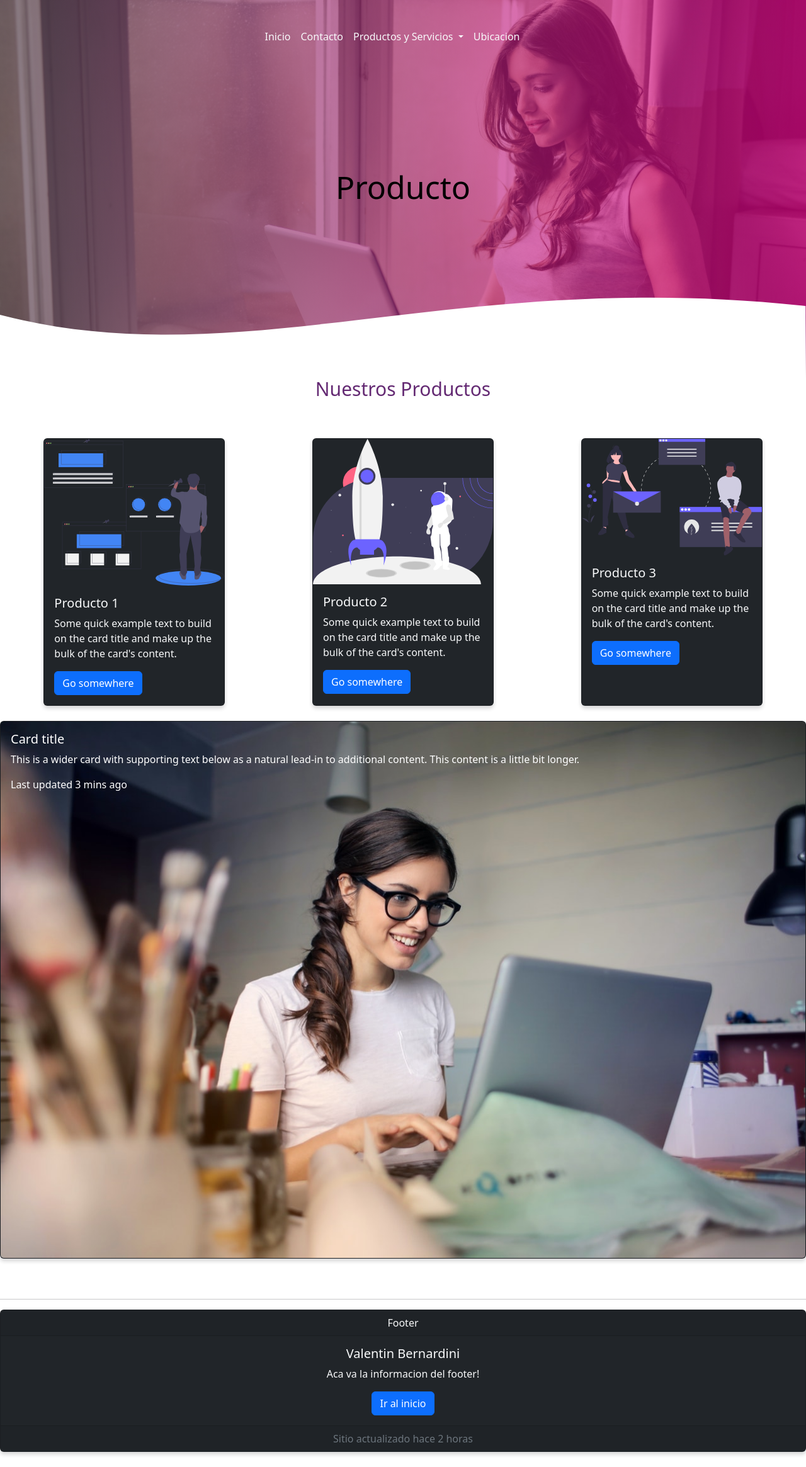
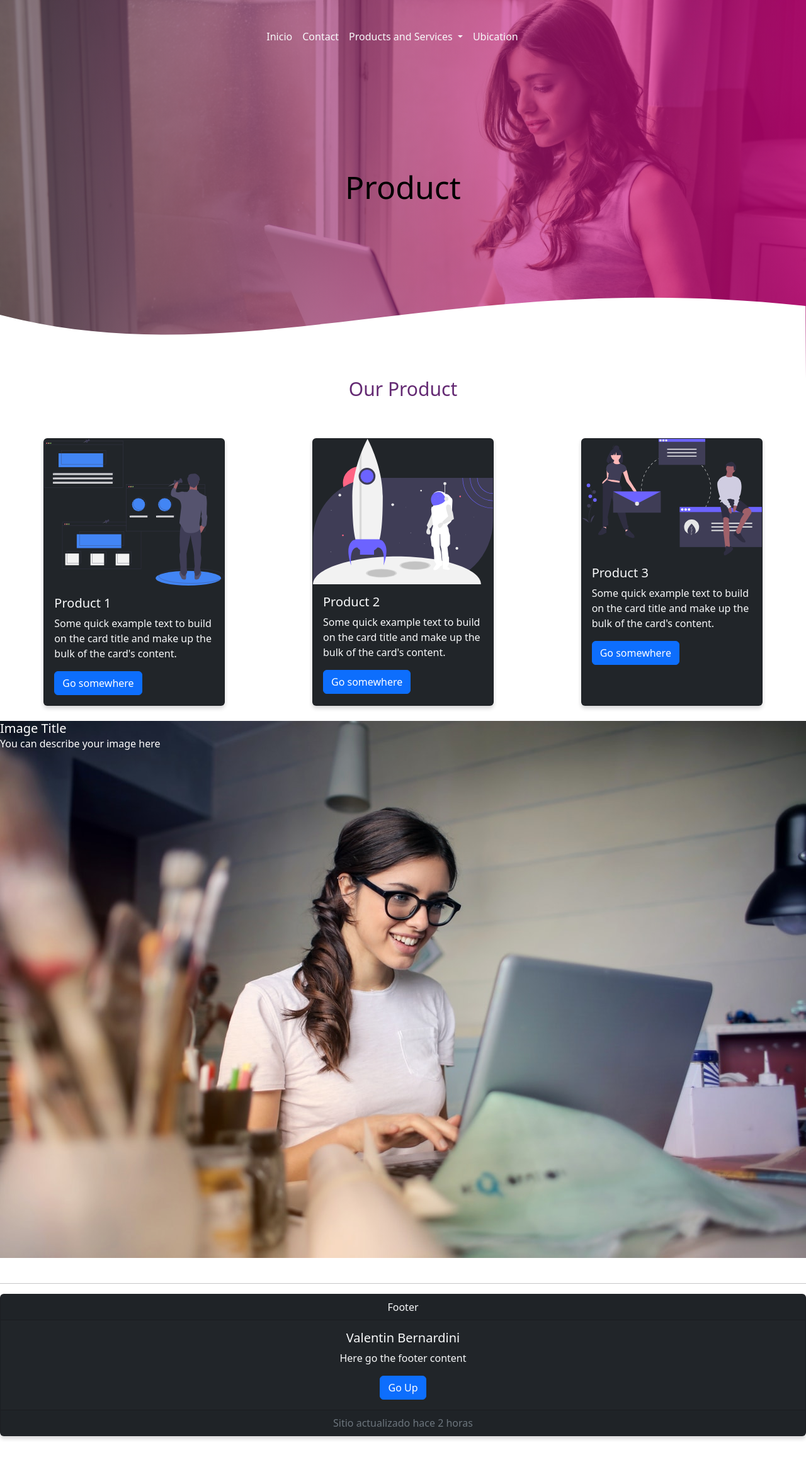
Before and after one commit to ValentBernardini/SegundaEntregaPF, a website: page producto.html in a window 1280 px wide. Shown: the whole page at 63% size. After the commit the page ends 2305 px from the top, so only its background shows below. Drawn offline with nearby package versions, Linux system fonts and the light colour scheme.

Commit message:
Ultima entreha

```diff
--- a/producto.html
+++ b/producto.html
@@ -34,23 +34,23 @@
                                 <a class="nav-link active text-light" aria-current="page" href="index.html">Inicio</a>
                             </li>
                             <li class="nav-item">
-                                <a class="nav-link text-light" href="./contacto.html">Contacto</a>
+                                <a class="nav-link text-light" href="./contacto.html">Contact</a>
                             </li>
                             <li class="nav-item dropdown text-light">
                                 <a class="nav-link dropdown-toggle text-light" href="#" id="navbarDropdown"
                                     role="button" data-bs-toggle="dropdown" aria-expanded="false">
-                                    Productos y Servicios
+                                    Products and Services
                                 </a>
                                 <ul class="dropdown-menu text-light" aria-labelledby="navbarDropdown">
-                                    <li><a class="dropdown-item" href="producto.html">Producto</a></li>
-                                    <li><a class="dropdown-item" href="servicio.html">Servicio</a></li>
+                                    <li><a class="dropdown-item" href="producto.html">Products</a></li>
+                                    <li><a class="dropdown-item" href="servicio.html">Services</a></li>
                                     <li>
                                         <hr class="dropdown-divider">
                                     </li>
                                 </ul>
                             </li>
                             <li class="nav-item">
-                                <a class="nav-link text-light" href="./ubicacion.html">Ubicacion</a>
+                                <a class="nav-link text-light" href="./ubicacion.html">Ubication</a>
                             </li>
                         </ul>
                     </div>
@@ -58,7 +58,7 @@
             </nav>
         </nav>
         <section class="textos-header">
-            <h1 style="color: rgb(0, 0, 0);">Producto</h1>
+            <h1 style="color: rgb(0, 0, 0);">Product</h1>
         </section>
         <div class="wave" style="height: 150px; overflow: hidden;"><svg viewBox="0 0 500 150" preserveAspectRatio="none"
                 style="height: 100%; width: 100%;">
@@ -71,13 +71,13 @@
     <main>
 
 
-        <h2 class="titulo">Nuestros Productos</h2>
+        <h2 class="titulo">Our Product</h2>
 
         <div class="cards-container">
             <div data-aos="slide-right" class="card bg-dark text-light" style="width: 18rem;">
                 <img src="imgs/ilustracion2.svg" alt="">
                 <div class="card-body">
-                    <h5 class="card-title">Producto 1</h5>
+                    <h5 class="card-title">Product 1</h5>
                     <p class="card-text">
                         Some quick example text to build on the card title and make up the bulk of
                         the card's content.
@@ -88,7 +88,7 @@
             <div data-aos="slide-up" class="card bg-dark text-light" style="width: 18rem;">
                 <img src="imgs/ilustracion3.svg" alt="">
                 <div class="card-body">
-                    <h5 class="card-title">Producto 2</h5>
+                    <h5 class="card-title">Product 2</h5>
                     <p class="card-text">
                         Some quick example text to build on the card title and make up the bulk of
                         the card's content.
@@ -99,7 +99,7 @@
             <div data-aos="slide-left" class="card bg-dark text-light" style="width: 18rem;">
                 <img src="imgs/ilustracion4.svg" alt="">
                 <div class="card-body">
-                    <h5 class="card-title">Producto 3</h5>
+                    <h5 class="card-title">Product 3</h5>
                     <p class="card-text">
                         Some quick example text to build on the card title and make up the bulk of
                         the card's content.
@@ -112,13 +112,12 @@
 
 
         <div data-aos="slide-up" class="card-text">
-            <div class="card bg-dark text-white  ">
+            <div class=" bg-dark text-white ">
                 <img src="imgs/img4.jpg" class="card-img" alt="...">
                 <div class="card-img-overlay">
-                    <h5 class="card-title">Card title</h5>
-                    <p class="card-text">This is a wider card with supporting text below as a natural lead-in to
-                        additional content. This content is a little bit longer.</p>
-                    <p class="card-text">Last updated 3 mins ago</p>
+                    <h5 class="card-title">Image Title</h5>
+                    <p class="card-text">You can describe your image here</p>
+                    <p class="card-text"></p>
                 </div>
             </div>
         </div>
@@ -136,8 +135,8 @@
             </div>
             <div class="card-body">
                 <h5 class="card-title">Valentin Bernardini</h5>
-                <p class="card-text">Aca va la informacion del footer!</p>
-                <a href="#" class="btn btn-primary">Ir al inicio</a>
+                <p class="card-text">Here go the footer content</p>
+                <a href="#" class="btn btn-primary">Go Up</a>
             </div>
             <div class="card-footer text-muted">
                 Sitio actualizado hace 2 horas
```
Also changed, not shown: contacto.html (+17 -15 lines), index.html (+14 -17 lines), servicio.html (+17 -19 lines), ubicacion.html (+4 -8 lines).
